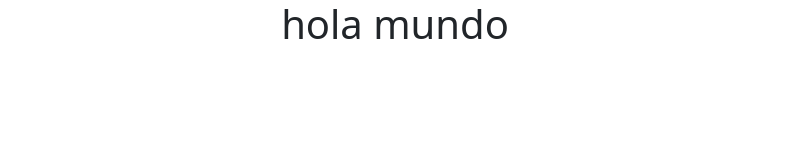
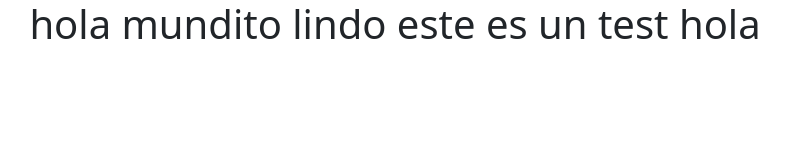
Before and after one commit to Dvkllz/backend-practica-0, a plain HTML site: page index.html in a window 1280 px wide. Shown: the whole page, without its empty margins (245-1034 px from the left). Drawn offline with nearby package versions, Linux system fonts and the light colour scheme.

```diff
--- a/index.html
+++ b/index.html
@@ -9,7 +9,7 @@
 <body>
   <script src="https://cdn.jsdelivr.net/npm/bootstrap@5.3.8/dist/js/bootstrap.bundle.min.js" integrity="sha384-FKyoEForCGlyvwx9Hj09JcYn3nv7wiPVlz7YYwJrWVcXK/BmnVDxM+D2scQbITxI" crossorigin="anonymous"></script>
   <div class="container text-center">
-    <h1>hola mundo</h1>
+    <h1>hola mundito lindo este es un test hola</h1>
   </div>
 </body>
 </html>
```
Also changed, not shown: 1 other file.
